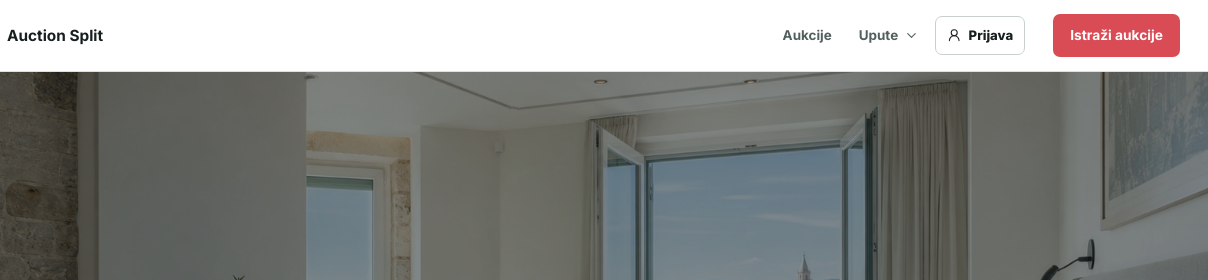
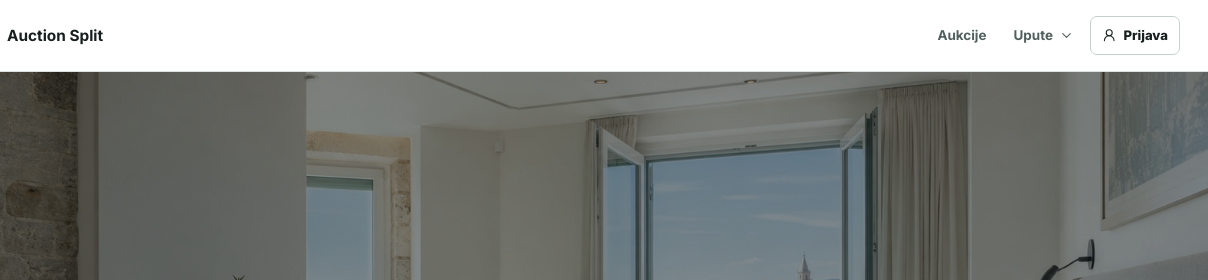
Before and after one commit to ivanorka/split.auction, a website with bundled scripts: page index.html in a window 1280 px wide. Shown: the top 280 px of the page, 72-1280 px from the left. Built offline with nearby package versions, Linux system fonts and the light colour scheme; files whose address does not match are found by name.

Commit message:
Remove duplicate auctions navigation action

```diff
--- a/index.html
+++ b/index.html
@@ -36,7 +36,6 @@
           </div>
         </div>
       </nav>
-      <a class="button primary desktop-action" href="/demo.html">Istraži aukcije</a>
     </div>
   </header>
 
```
